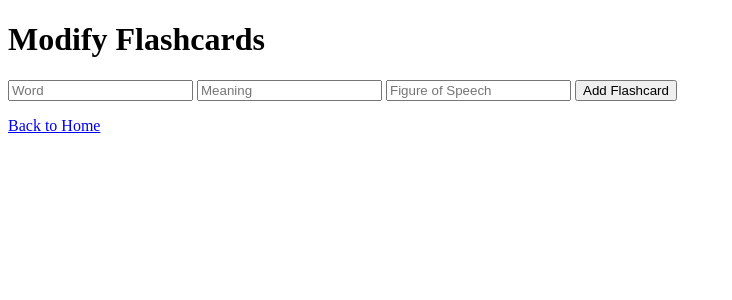
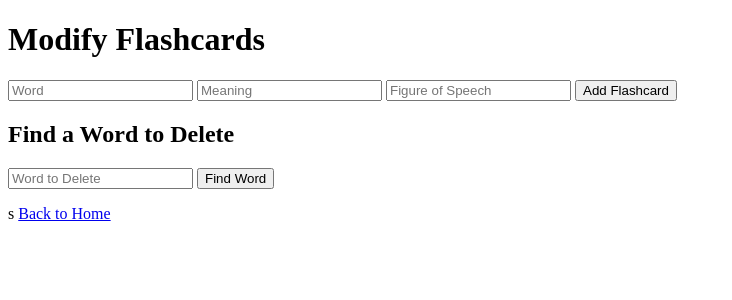
Before and after one commit to henry-sm/dictionary-flask, a Flask app: page /modify in a window 1280 px wide. Shown: the top 300 px of the page, without its empty margins (0-732 px from the left). Run offline with Flask 3, Linux system fonts and the light colour scheme; data that the repository does not hold is empty; some libraries are stand-ins or nearby versions.

Commit message:
words show and add

```diff
--- a/app.py
+++ b/app.py
@@ -25,6 +25,25 @@ def modify():
     except Exception as e:
         app.logger.error(f"Error fetching flashcards: {e}")
         return f"Error fetching flashcards: {e}"
+
+
+@app.route('/find_word', methods=['POST'])
+def find_word():
+    try:
+        word = request.form.get('word')
+        flashcard = mongo.db.flashcards.find_one({'word': word})
+        result = mongo.db.flashcards.delete_one({'word': word})
+        if result:
+            if result.deleted_count:
+                return render_template('modify.html', flashcards=mongo.db.flashcards.find(), message=f"Flashcard '{word}' deleted")
+            else:
+                return render_template('modify.html', flashcards=mongo.db.flashcards.find(), warning="Word not in database")
+        else:
+            return render_template('modify.html', flashcards=mongo.db.flashcards.find(), warning="Word not found")
+    except Exception as e:
+        app.logger.error(f"Error finding flashcard: {e}")
+        return f"Error finding flashcard: {e}"
+
 
 @app.route('/test')
 def test():
--- a/templates/modify.html
+++ b/templates/modify.html
@@ -13,17 +13,19 @@
         <input type="text" name="figure_of_speech" placeholder="Figure of Speech" required>
         <button type="submit">Add Flashcard</button>
     </form>
+    <h2>Find a Word to Delete</h2>
+    <form action="/find_word" method="POST">
+        <input type="text" name="word" placeholder="Word to Delete" required>
+        <button type="submit">Find Word</button>
+    </form>
+
     <ul>
         {% for flashcard in flashcards %}
             <li>
                 {{ flashcard.word }}: {{ flashcard.meaning }} ({{ flashcard.figure_of_speech }})
-                <form action="/flashcard/{{ flashcard.word }}" method="post" style="display:inline;">
-                    <input type="hidden" name="_method" value="DELETE">
-                    <button type="submit">Delete</button>
-                </form>
             </li>
         {% endfor %}
-    </ul>
+    </ul>s
     <a href="/">Back to Home</a>
 </body>
 </html>
```
